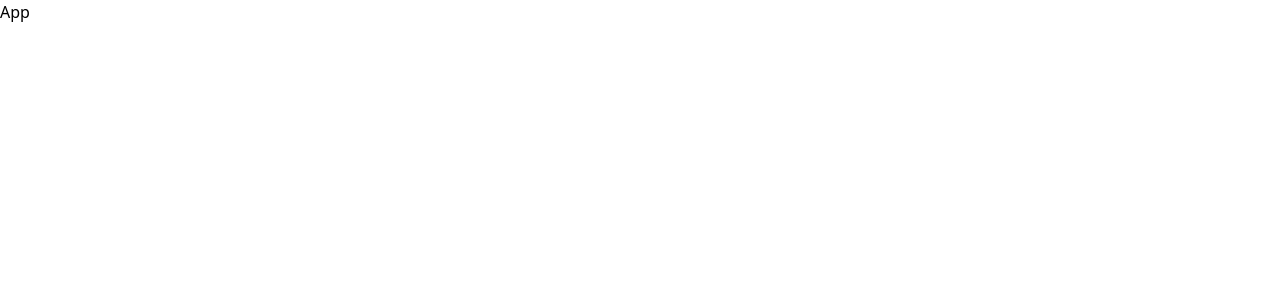
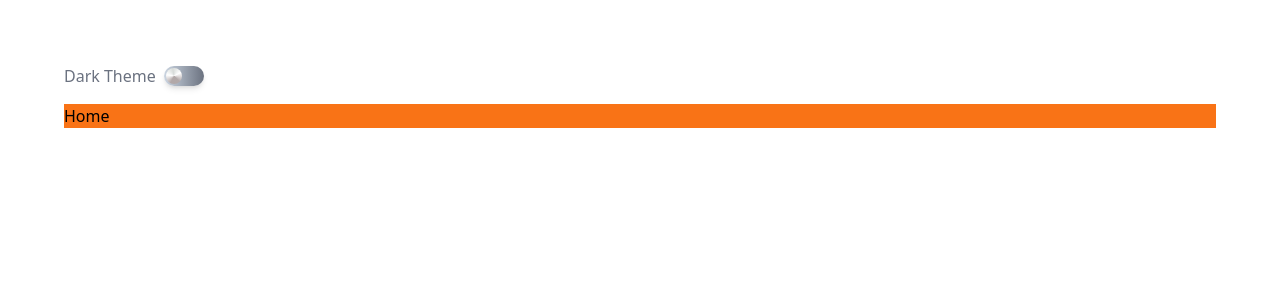
Before and after one commit to qasify/portfolio, a React (Create React App) app: page / in a window 1280 px wide. Shown: the top 300 px of the page. Built offline with nearby package versions, Linux system fonts and the light colour scheme; the HTML template or start-up script is replaced by a standard one.

Commit message:
add theme change ability

```diff
--- a/src/App.tsx
+++ b/src/App.tsx
@@ -1,9 +1,32 @@
-import React from 'react';
+import { useEffect, useState } from "react";
+import { UISwitch } from "./components";
 
 function App() {
+  const [isDarkMode, setIsDarkMode] = useState(false);
+
+  useEffect(() => {
+    const savedTheme = localStorage.getItem("theme");
+    if (savedTheme) {
+      document.documentElement.classList.toggle("dark", savedTheme === "dark");
+      setIsDarkMode(savedTheme === "dark");
+    }
+  }, []);
+
+  const toggleTheme = () => {
+    const newTheme = isDarkMode ? "light" : "dark";
+    document.documentElement.classList.toggle("dark", newTheme === "dark");
+    localStorage.setItem("theme", newTheme);
+    setIsDarkMode(!isDarkMode);
+  };
+
   return (
-    <div className="App">
-      App
+    <div className="w-full h-full flex flex-col p-16 gap-4">
+      <UISwitch
+        label="Dark Theme"
+        checked={isDarkMode}
+        onChange={toggleTheme}
+      />
+      <div className="bg-orange-1 dark:bg-yellow-1">Home</div>
     </div>
   );
 }
--- /dev/null
+++ b/src/components/UISwitch.tsx
@@ -0,0 +1,26 @@
+import React from "react";
+
+type UISwitchProps = {
+  label: string;
+  checked: boolean;
+  onChange: (event?: React.ChangeEvent<HTMLInputElement>) => void;
+};
+
+const UISwitch = ({ label, checked, onChange }: UISwitchProps) => {
+  return (
+    <div>
+      <label className="relative inline-flex gap-2 items-center hover:cursor-pointer text-gray-1">
+        {label}
+        <input
+          className="sr-only peer"
+          checked={checked}
+          onChange={onChange}
+          type="checkbox"
+        />
+        <div className="group peer bg-gradient-to-l from-gray-1 to-gray-3-light rounded-full outline-none duration-1000 after:duration-300 transition-all w-10 h-5 shadow-md  peer-focus:outline-none after:content-[''] after:rounded-full after:absolute peer-checked:after:rotate-180 after:[background:conic-gradient(from_135deg,_#b2a9a9,_#b2a8a8,_#ffffff,_#d7dbd9_,_#ffffff,_#b2a8a8)] after:outline-none after:h-4 after:w-4 after:top-[4px] after:right-[22px] peer-checked:after:translate-x-5 peer-hover:after:scale-110"></div>
+      </label>
+    </div>
+  );
+};
+
+export default UISwitch;
--- a/src/components/index.ts
+++ b/src/components/index.ts
@@ -1 +1,3 @@
-export {}
+import UISwitch from "./UISwitch";
+
+export { UISwitch };
--- a/tailwind.config.js
+++ b/tailwind.config.js
@@ -1,10 +1,164 @@
 /** @type {import('tailwindcss').Config} */
 module.exports = {
-  content: [
-    "./src/**/*.{js,jsx,ts,tsx}",
-  ],
+  darkMode: "class",
+  content: ["./src/**/*.{js,jsx,ts,tsx}"],
   theme: {
+    colors: {
+      current: "currentColor",
+      transparent: "transparent",
+      white: "#ffffff",
+      black: "#000000",
+
+      // Gray
+      "gray-1": "#6B7280",
+      "gray-2": {
+        DEFAULT: "#9CA3AF",
+        light: "#9CA3AF",
+        dark: "#4B5563",
+      },
+      "gray-3": {
+        DEFAULT: "#CBD5E1",
+        light: "#CBD5E1",
+        dark: "#374151",
+      },
+      "gray-4": {
+        DEFAULT: "#E2E8F0",
+        light: "#E2E8F0",
+        dark: "#1F2937",
+      },
+      "gray-5": {
+        DEFAULT: "#F1F5F9",
+        light: "#F1F5F9",
+        dark: "#111827",
+      },
+      "gray-6": {
+        DEFAULT: "#F8FAFC",
+        light: "#F8FAFC",
+        dark: "#0A0E16",
+      },
+
+      // Purple
+      "purple-1": "#8241F3",
+      "purple-2": {
+        DEFAULT: "#D2BBFB",
+        light: "#D2BBFB",
+        dark: "#4E2792",
+      },
+      "purple-3": {
+        DEFAULT: "#F5F0FE",
+        light: "#F5F0FE",
+        dark: "#2D1558",
+      },
+
+      // Indigo
+      "indigo-1": "#6366F1",
+      "indigo-2": {
+        DEFAULT: "#A5B4FC",
+        light: "#A5B4FC",
+        dark: "#4338CA",
+      },
+      "indigo-3": {
+        DEFAULT: "#EEF2FF",
+        light: "#EEF2FF",
+        dark: "#312E81",
+      },
+      "indigo-4": {
+        DEFAULT: "#272567",
+        dark: "#272567",
+      },
+
+      // Blue
+      "blue-1": "#42A5F5",
+      "blue-2": {
+        DEFAULT: "#BBDFFB",
+        light: "#BBDFFB",
+        dark: "#286393",
+      },
+      "blue-3": {
+        DEFAULT: "#F0F8FE",
+        light: "#F0F8FE",
+        dark: "#15354F",
+      },
+
+      // Teal
+      "teal-1": "#14B8A6",
+      "teal-2": {
+        DEFAULT: "#5EEAD4",
+        light: "#5EEAD4",
+        dark: "#0f766E",
+      },
+      "teal-3": {
+        DEFAULT: "#CCFBF1",
+        light: "#CCFBF1",
+        dark: "#134E4A",
+      },
+
+      // Green
+      "green-1": "#00C853",
+      "green-2": {
+        DEFAULT: "#A3EBC1",
+        light: "#A3EBC1",
+        dark: "#007832",
+      },
+      "green-3": {
+        DEFAULT: "#EBFBF1",
+        light: "#EBFBF1",
+        dark: "#003B18",
+      },
+
+      // Pink
+      "pink-1": "#EC4899",
+      "pink-2": {
+        DEFAULT: "#F9A8D4",
+        light: "#F9A8D4",
+        dark: "#BE185D",
+      },
+      "pink-3": {
+        DEFAULT: "#FCE7F3",
+        light: "#FCE7F3",
+        dark: "#831843",
+      },
+
+      // Red
+      "red-1": "#FA0164",
+      "red-2": {
+        DEFAULT: "#FDA4C7",
+        light: "#FDA4C7",
+        dark: "#96013C",
+      },
+      "red-3": {
+        DEFAULT: "#FFEBF3",
+        light: "#FFEBF3",
+        dark: "#630028",
+      },
+
+      // Orange
+      "orange-1": "#F97316",
+      "orange-2": {
+        DEFAULT: "#FDBA74",
+        light: "#FDBA74",
+        dark: "#C2410C",
+      },
+      "orange-3": {
+        DEFAULT: "#FFEDD5",
+        light: "#FFEDD5",
+        dark: "#7C2D12",
+      },
+
+      // Yellow
+      "yellow-1": "#FACC15",
+      "yellow-2": {
+        DEFAULT: "#FEF08A",
+        light: "#FEF08A",
+        dark: "#CA8A04",
+      },
+      "yellow-3": {
+        DEFAULT: "#FEF9C3",
+        light: "#FEF9C3",
+        dark: "#713F12",
+      },
+    },
     extend: {},
   },
   plugins: [],
-}
+};
```
